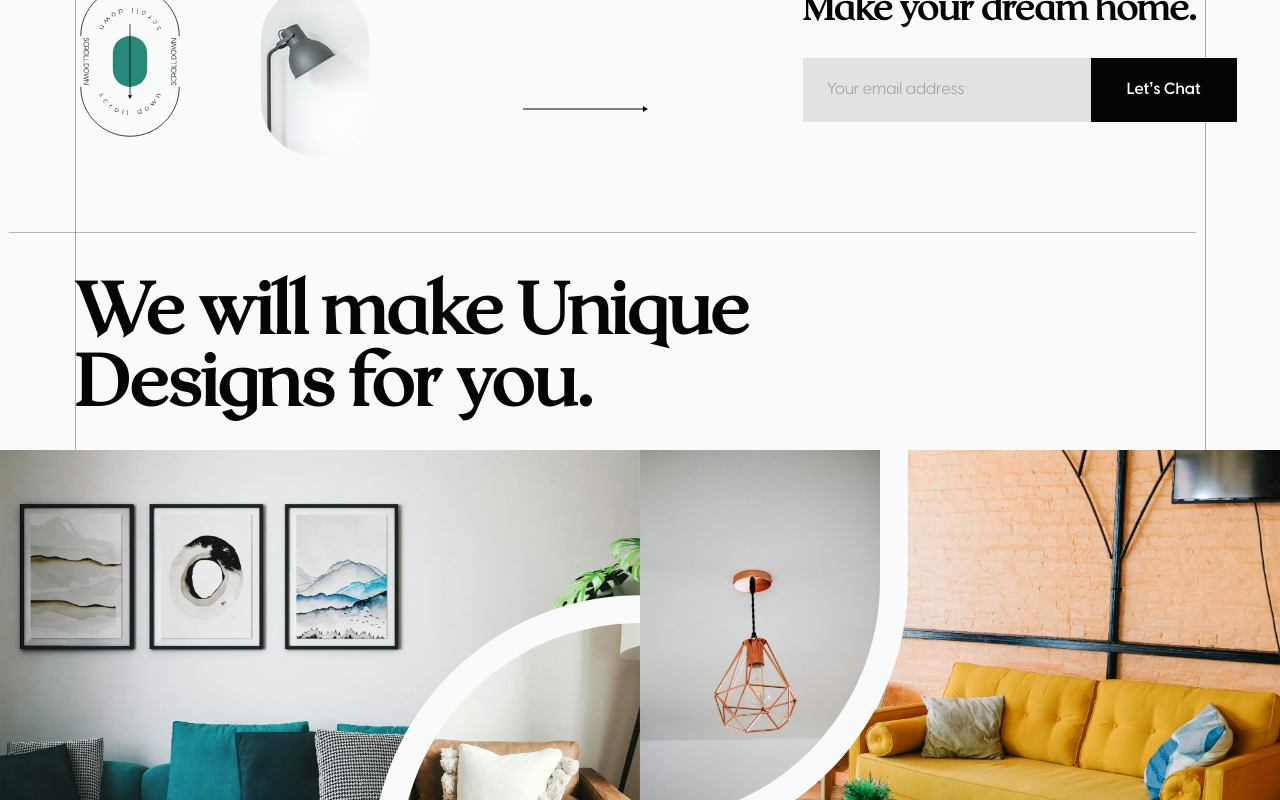
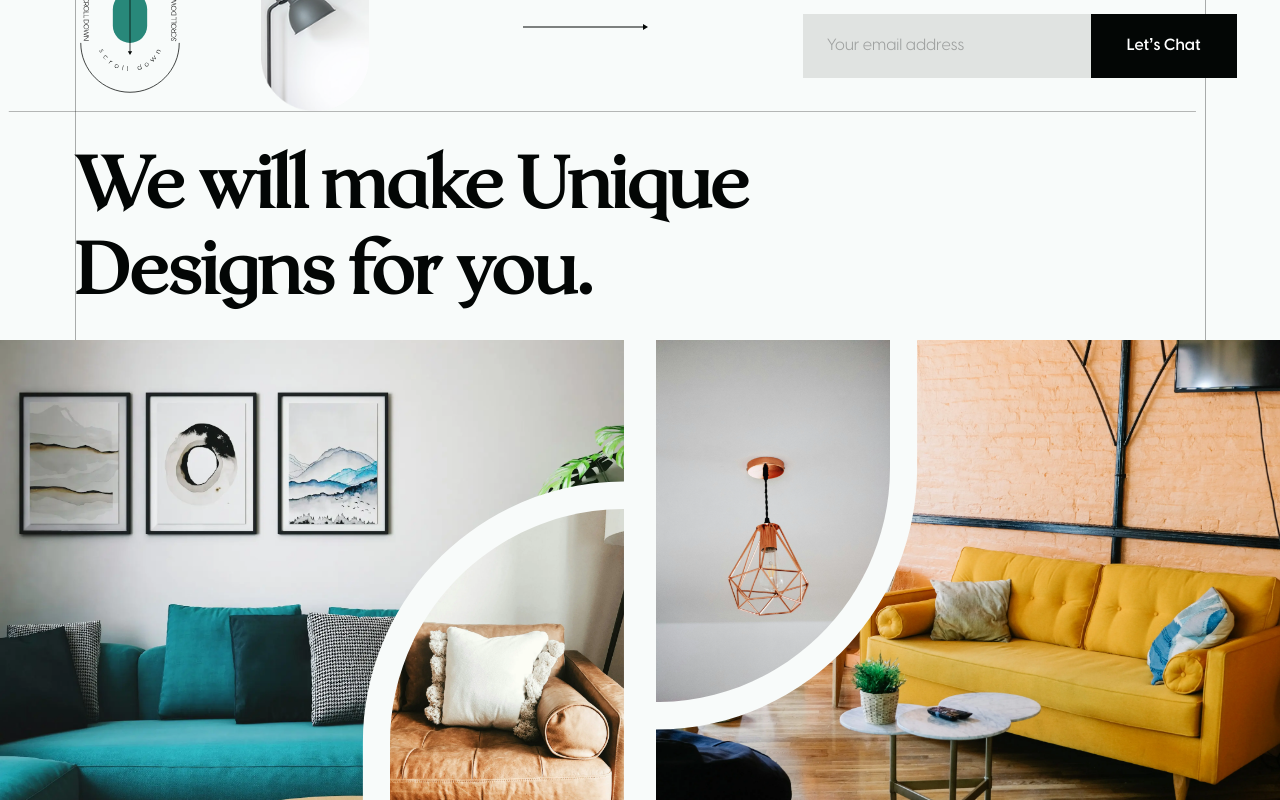
Before and after one commit to jane-ahone/interiorfirm-copy, a Next.js app: page / in a window 1280 px wide. Shown: the part 1460-2260 px from the top of the page. Built offline with nearby package versions, Linux system fonts and the light colour scheme.

Commit message:
fix vh issue

```diff
--- a/src/app/globals.css
+++ b/src/app/globals.css
@@ -40,11 +40,11 @@ body {
 .container-grid {
   display: grid;
   grid-template-columns: 0.2fr 0.0015fr repeat(3, 1fr) 0.2fr;
+  row-gap: 1.5rem;
   /* grid-template-rows: repeat(16, minmax(0, 1fr)); */
 }
 .grid-section {
   position: relative;
-  min-height: 100svh;
   grid-column: 1/-1;
   display: grid;
   grid-template-columns: subgrid;
--- a/src/components/organisms/Experience/experience.css
+++ b/src/components/organisms/Experience/experience.css
@@ -1,11 +1,12 @@
 .grid-section-exp {
-  min-height: 100svh;
   grid-column: 1/-1;
   grid-row: 2;
   display: grid;
   grid-template-columns: subgrid;
+  row-gap: 2rem;
   opacity: 0;
   transform: translateX(-30px);
+  margin-top: -1.5rem;
 }
 
 .section-1 {
--- a/src/components/organisms/Feedback/style.css
+++ b/src/components/organisms/Feedback/style.css
@@ -5,7 +5,6 @@
   position: relative;
   opacity: 0;
   transform: translateX(-30px);
-  min-height: 100svh;
   grid-column: 1/-1;
   display: grid;
   grid-template-columns: subgrid;
@@ -67,3 +66,9 @@
     line-height: normal;
   }
 }
+
+@media (min-width: 1440px) {
+  .grid-section-feed {
+    height: auto;
+  }
+}
--- a/src/components/organisms/Unique/page.tsx
+++ b/src/components/organisms/Unique/page.tsx
@@ -14,7 +14,7 @@ const Unique = () => {
       </p>
       <div className="img-cntr-main ">
         <div className="img-cntr relative ">
-          <div className="relative w-full max-w-[705px] img-resize ">
+          <div className="relative w-full  img-resize ">
             {/* First SVG */}
             <svg
               xmlns="http://www.w3.org/2000/svg"
@@ -65,7 +65,7 @@ const Unique = () => {
           </div>
         </div>
         <div className="img-cntr-2 relative ">
-          <div className="relative w-full max-w-[705px] aspect-[705/600] img-resize">
+          <div className="relative w-full aspect-[705/600] img-resize">
             {/* Second (larger) SVG, absolutely positioned */}
             <svg
               xmlns="http://www.w3.org/2000/svg"
--- a/src/components/organisms/Unique/style.css
+++ b/src/components/organisms/Unique/style.css
@@ -2,23 +2,29 @@
   position: relative;
   opacity: 0;
   transform: translateX(-30px);
-  min-height: 100svh;
   grid-column: 1/-1;
   display: grid;
+  row-gap: 2rem;
   grid-template-columns: 0.2fr 0.0015fr repeat(3, 1fr) 0.2fr;
-  grid-template-rows: 0.5fr 1fr 0.3fr;
+  grid-template-rows: 0.5fr 1fr 0.15fr;
 }
 
 .title-unique {
   grid-row: 1/2;
   align-self: center;
   grid-column: 2 / span 3;
+  line-height: normal;
 }
 .img-cntr-main {
   grid-column: 1/-1;
   grid-row: 2;
   display: grid;
   grid-template-columns: 1fr 1fr;
+  column-gap: 2rem;
+}
+
+.img-cntr-2 {
+  justify-items: end;
 }
 
 .uni-text {
@@ -44,6 +50,7 @@
 @media (min-width: 768px) and (max-width: 1024px) {
   .img-resize {
     margin: auto;
+    max-width: 705px;
   }
 }
 
@@ -58,7 +65,7 @@
   .img-cntr-main {
     display: flex;
     flex-direction: column;
-    gap: 1rem;
+    gap: 2rem;
   }
   .uni-text {
     padding: 1rem;
--- a/src/components/organisms/hero.css
+++ b/src/components/organisms/hero.css
@@ -98,24 +98,12 @@
   left: calc((100% / 16) * 3); /* column 8 = index 7 */
 }
 
-@keyframes typing {
-  from {
-    width: 0;
-  }
-  to {
-    width: 100%;
-  }
-}
-
-@keyframes blink {
-  50% {
-    border-color: transparent;
-  }
-}
-
 @media (max-width: 1024px) {
   .container-grid {
     grid-template-columns: 0.2fr 1fr 1fr 1fr; /* 1 column on small screens */
+  }
+  .grid-section-hero {
+    height: 60svh;
   }
 }
 
```
